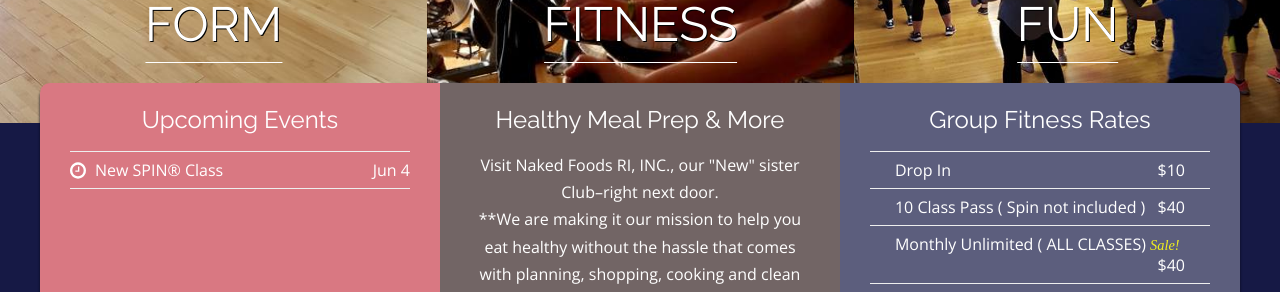
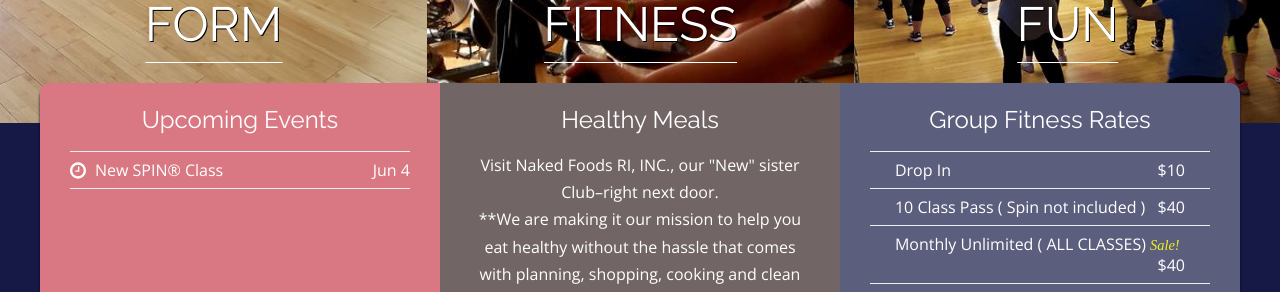
Before and after one commit to rwstone/shapeitup, a Jekyll site: the page built from index.md, in a window 1280 px wide. Shown: the part 355-647 px from the top of the page. Built offline with Jekyll 4.4.1, drawn with Linux system fonts in a browser that asks for light colours; some web fonts are replaced.

Commit message:
Updated Index

```diff
--- a/index.md
+++ b/index.md
@@ -8,7 +8,7 @@ banner:
   title: Fitness
 - image: "/uploads/30689184_1519169178193264_6746825148734636032_n.jpg"
   title: Fun
-nutrition_title: Healthy Meal Prep & More
+nutrition_title: Healthy Meals
 nutrition_description: "\nVisit Naked Foods RI, INC., our \"New\" sister Club--right
   next door.  \n**We are making it our mission to help you eat healthy without the
   hassle that comes with planning, shopping, cooking and clean up. Each meal in our
```
